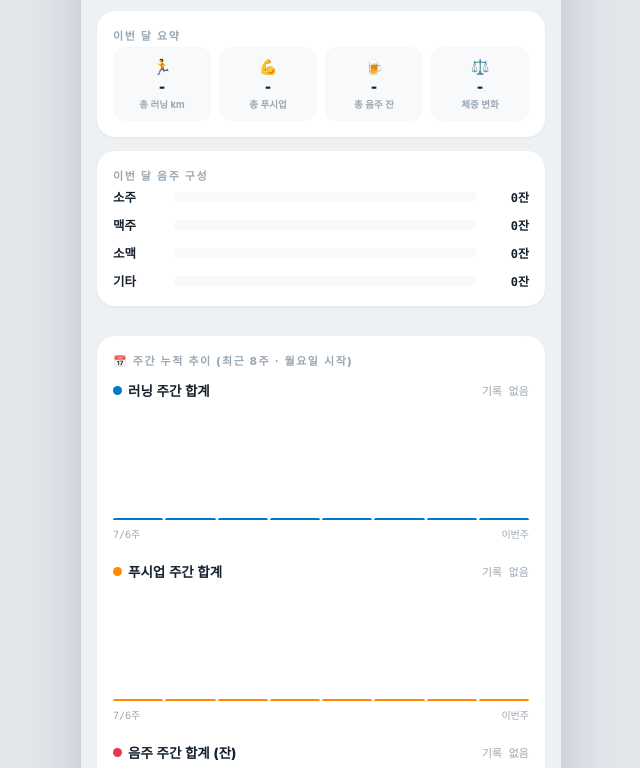
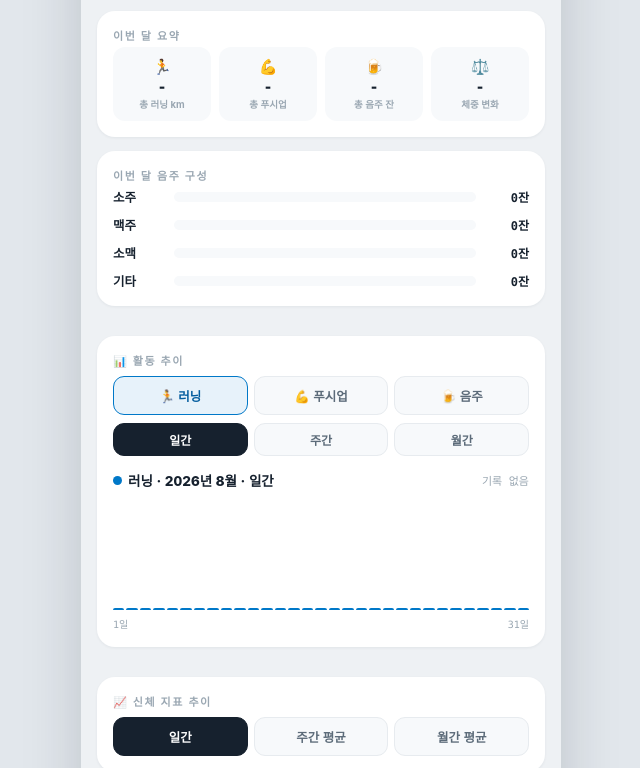
Before and after one commit to superbisheng/body-recomp., a plain HTML site: page index.html in a window 1280 px wide. Shown: the part 2032-2800 px from the top of the page, without its empty margins (319-959 px from the left). Drawn offline with Linux system fonts and the light colour scheme.

Commit message:
Add files via upload

```diff
--- a/index.html
+++ b/index.html
@@ -100,7 +100,7 @@ header::after{
 .addrow{margin-bottom:14px;}
 .addrow-top{display:flex;gap:8px;align-items:center;}
 .addrow-top input[type=number]{
-  flex:1;font-family:var(--mono);font-size:17px;font-weight:800;color:var(--ink);
+  flex:1;font-family:var(--mono);font-size:15px;font-weight:700;color:var(--ink);
   border:1.5px solid var(--line);border-radius:12px;padding:10px 11px;background:var(--card-soft);
   min-width:0;
 }
@@ -223,8 +223,23 @@ header::after{
 .dbk-row .v{font-family:var(--mono);font-size:12px;font-weight:800;text-align:right;}
 
 /* charts */
+/* activity trend tabs */
+.tabrow{display:flex;gap:6px;margin-top:10px;}
+.tabrow:first-of-type{margin-top:8px;}
+.tabrow.sub{margin-top:8px;}
+.tabbtn{
+  flex:1;font-size:12.5px;font-weight:800;padding:9px 0;border-radius:11px;
+  border:1.5px solid var(--line);background:var(--card-soft);color:var(--sub);cursor:pointer;
+}
+.tabrow.sub .tabbtn{font-size:12px;font-weight:700;padding:7px 0;}
+.tabbtn.on-run{background:#E7F2FA;border-color:var(--blue);color:var(--blue-dk);}
+.tabbtn.on-push{background:#FFF1E0;border-color:var(--orange);color:#B85E00;}
+.tabbtn.on-drink{background:var(--red-soft);border-color:var(--red);color:var(--red);}
+.tabbtn.on-gran{background:var(--ink);border-color:var(--ink);color:#fff;}
+
 .chart-head{display:flex;align-items:center;justify-content:space-between;margin-bottom:10px;}
 .chart-title{font-size:13.5px;font-weight:800;display:flex;align-items:center;gap:6px;}
+.chart-cap{font-size:11px;font-weight:600;color:var(--faint);text-transform:none;letter-spacing:0;}
 .chart-title i{width:9px;height:9px;border-radius:50%;display:inline-block;}
 .chart-max{font-family:var(--mono);font-size:11px;color:var(--faint);}
 .bars{display:flex;align-items:flex-end;gap:2px;height:110px;}
@@ -394,78 +409,67 @@ footer{padding:18px 20px 4px;font-family:var(--mono);font-size:10px;color:var(--
     </div>
   </div>
 
-  <!-- ===== 주간 누적 추이 ===== -->
+  <!-- ===== 활동 추이 (일간/주간/월간) ===== -->
   <div class="sec">
     <div class="card">
-      <p class="eyebrow">📅 주간 누적 추이 (최근 8주 · 월요일 시작)</p>
-      <div class="chart-head" style="margin-top:12px">
-        <span class="chart-title"><i style="background:var(--blue)"></i>러닝 주간 합계</span>
-        <span class="chart-max" id="wkRunMax">-</span>
+      <p class="eyebrow">📊 활동 추이</p>
+
+      <div class="tabrow" id="metricTabs">
+        <button type="button" class="tabbtn" data-metric="run">🏃 러닝</button>
+        <button type="button" class="tabbtn" data-metric="push">💪 푸시업</button>
+        <button type="button" class="tabbtn" data-metric="drink">🍺 음주</button>
       </div>
-      <div class="bars" id="wkRunBars"></div>
-      <div class="chart-xaxis"><span id="wkRunFirst">-</span><span>이번주</span></div>
+      <div class="tabrow sub" id="granTabs">
+        <button type="button" class="tabbtn" data-gran="day">일간</button>
+        <button type="button" class="tabbtn" data-gran="week">주간</button>
+        <button type="button" class="tabbtn" data-gran="month">월간</button>
+      </div>
 
-      <div class="chart-head" style="margin-top:20px">
-        <span class="chart-title"><i style="background:var(--orange)"></i>푸시업 주간 합계</span>
-        <span class="chart-max" id="wkPushMax">-</span>
+      <div class="chart-head" style="margin-top:14px">
+        <span class="chart-title"><i id="actDot" style="background:var(--blue)"></i><span id="actTitle">러닝 · 일간</span></span>
+        <span class="chart-max" id="actMax">-</span>
       </div>
-      <div class="bars" id="wkPushBars"></div>
-      <div class="chart-xaxis"><span id="wkPushFirst">-</span><span>이번주</span></div>
-
-      <div class="chart-head" style="margin-top:20px">
-        <span class="chart-title"><i style="background:var(--red)"></i>음주 주간 합계 (잔)</span>
-        <span class="chart-max" id="wkDrinkMax">-</span>
-      </div>
-      <div class="bars" id="wkDrinkBars"></div>
-      <div class="chart-xaxis"><span id="wkDrinkFirst">-</span><span>이번주</span></div>
-    </div>
-  </div>
-
-  <!-- ===== 막대그래프 (이번 달 일별) ===== -->
-  <div class="sec">
-    <div class="card">
-      <div class="chart-head">
-        <span class="chart-title"><i style="background:var(--blue)"></i>러닝 거리 (일별 합계)</span>
-        <span class="chart-max" id="runChartMax">-</span>
-      </div>
-      <div class="bars" id="runBars"></div>
-      <div class="chart-xaxis"><span>1일</span><span id="runMidLabel">-</span><span id="runLastLabel">-</span></div>
-    </div>
-
-    <div class="card">
-      <div class="chart-head">
-        <span class="chart-title"><i style="background:var(--orange)"></i>푸시업 (일별 합계)</span>
-        <span class="chart-max" id="pushChartMax">-</span>
-      </div>
-      <div class="bars" id="pushBars"></div>
-      <div class="chart-xaxis"><span>1일</span><span id="pushMidLabel">-</span><span id="pushLastLabel">-</span></div>
+      <div class="bars" id="actBars"></div>
+      <div class="chart-xaxis"><span id="actFirst">-</span><span id="actLast">-</span></div>
     </div>
   </div>
 
   <!-- ===== 꺾은선그래프 ===== -->
   <div class="sec">
     <div class="card">
-      <p class="eyebrow">체성분 추이</p>
+      <p class="eyebrow">📈 신체 지표 추이</p>
+      <div class="tabrow" id="vitalsGranTabs">
+        <button type="button" class="tabbtn" data-vgran="day">일간</button>
+        <button type="button" class="tabbtn" data-vgran="week">주간 평균</button>
+        <button type="button" class="tabbtn" data-vgran="month">월간 평균</button>
+      </div>
+    </div>
+
+    <div class="card">
+      <p class="eyebrow">체성분 추이 <span class="chart-cap" id="bodyCap"></span></p>
       <div class="legend">
         <span><i style="background:var(--c-weight)"></i>체중</span>
         <span><i style="background:var(--c-smm)"></i>골격근량</span>
         <span><i style="background:var(--c-fm)"></i>체지방량</span>
       </div>
       <div id="bodyChartWrap"></div>
+      <div class="chart-xaxis"><span id="bodyFirst">-</span><span id="bodyLast">-</span></div>
     </div>
 
     <div class="card">
-      <p class="eyebrow">기초대사량 추이</p>
+      <p class="eyebrow">기초대사량 추이 <span class="chart-cap" id="bmrCap"></span></p>
       <div id="bmrChartWrap"></div>
+      <div class="chart-xaxis"><span id="bmrFirst">-</span><span id="bmrLast">-</span></div>
     </div>
 
     <div class="card">
-      <p class="eyebrow">혈압 추이</p>
+      <p class="eyebrow">혈압 추이 <span class="chart-cap" id="bpCap"></span></p>
       <div class="legend">
         <span><i style="background:var(--c-sys)"></i>수축기</span>
         <span><i style="background:var(--c-dia)"></i>이완기</span>
       </div>
       <div id="bpChartWrap"></div>
+      <div class="chart-xaxis"><span id="bpFirst">-</span><span id="bpLast">-</span></div>
     </div>
   </div>
 
@@ -781,28 +785,6 @@ function renderMonthStats(){
 }
 
 /* ---------- render: bar charts ---------- */
-function renderBarChart(barsId, maxId, midId, lastId, kind, valKey, color, unit, minMax){
-  var dim = daysInMonth(view.y,view.m);
-  var vals = [];
-  for(var d=1; d<=dim; d++){
-    var ds = dstr(view.y,view.m,d);
-    var dayLogs = logMem.filter(function(x){ return x.date===ds && x.kind===kind; });
-    var sum = dayLogs.reduce(function(s,x){ return s+x[valKey]; },0);
-    vals.push(dayLogs.length ? sum : null);
-  }
-  var present = vals.filter(function(v){ return v!=null; });
-  var max = present.length ? Math.max.apply(null,present) : minMax;
-  max = Math.max(max, minMax*0.4);
-  var html = "";
-  vals.forEach(function(v){
-    var h = v ? Math.max(4,(v/max*100)) : 2;
-    html += '<div class="barcol"><div class="barfill" style="height:'+h+'%;background:'+color+'"></div></div>';
-  });
-  document.getElementById(barsId).innerHTML = html;
-  document.getElementById(maxId).textContent = present.length ? ("최대 "+Math.max.apply(null,present).toFixed(unit==="km"?2:0)+unit) : "기록 없음";
-  document.getElementById(midId).textContent = Math.ceil(dim/2)+"일";
-  document.getElementById(lastId).textContent = dim+"일";
-}
 
 /* ---------- render: line charts (svg) ---------- */
 function buildLineSvg(seriesList, dim, opts){
@@ -853,38 +835,83 @@ function buildLineSvg(seriesList, dim, opts){
   return svg;
 }
 
-function bodySeriesForKey(key, dim){
-  var arr=[];
+function avgBodyInRange(key, startStr, endStr){
+  var vals = bodyMem.filter(function(e){ return e.date>=startStr && e.date<=endStr && e[key]!=null; })
+                     .map(function(e){ return e[key]; });
+  if(!vals.length) return null;
+  return vals.reduce(function(s,v){ return s+v; },0) / vals.length;
+}
+function avgBodyInMonth(key, y, m){
+  var prefix = y+"-"+pad2(m+1)+"-";
+  var vals = bodyMem.filter(function(e){ return e.date.indexOf(prefix)===0 && e[key]!=null; })
+                     .map(function(e){ return e[key]; });
+  if(!vals.length) return null;
+  return vals.reduce(function(s,v){ return s+v; },0) / vals.length;
+}
+function vitalsSeriesForKey(key, gran){
+  if(gran==="week"){
+    var wb = weekBuckets(8);
+    var data = wb.map(function(b){ return avgBodyInRange(key, b.startStr, b.endStr); });
+    return {data:data, dim:8, first:wb[0].label+"주", last:"이번주", caption:"최근 8주 평균"};
+  }
+  if(gran==="month"){
+    var mb = monthBuckets(6);
+    var data = mb.map(function(b){ return avgBodyInMonth(key, b.y, b.m); });
+    return {data:data, dim:6, first:mb[0].label, last:"이번달", caption:"최근 6개월 평균"};
+  }
+  var dim = daysInMonth(view.y,view.m);
+  var data = [];
   for(var d=1; d<=dim; d++){
     var e=findBody(dstr(view.y,view.m,d));
-    arr.push(e && e[key]!=null ? e[key] : null);
+    data.push(e && e[key]!=null ? e[key] : null);
   }
-  return arr;
+  return {data:data, dim:dim, first:"1일", last:dim+"일", caption:monthLabelStr(view.y,view.m)+" · 일별 측정값"};
 }
 
 function renderLineCharts(){
-  var dim = daysInMonth(view.y,view.m);
+  document.querySelectorAll("#vitalsGranTabs .tabbtn").forEach(function(b){
+    b.className = "tabbtn" + (b.dataset.vgran===vitalsGran ? " on-gran" : "");
+  });
+
+  var wS = vitalsSeriesForKey("weight", vitalsGran);
+  var sS = vitalsSeriesForKey("smm", vitalsGran);
+  var fS = vitalsSeriesForKey("fm", vitalsGran);
 
   var wMid = ((goals.wLow+goals.wHigh)/2);
   var bodySvg = buildLineSvg([
-    {data:bodySeriesForKey("weight",dim), color:"#00B295"},
-    {data:bodySeriesForKey("smm",dim),    color:"#4C5FD5"},
-    {data:bodySeriesForKey("fm",dim),     color:"#FF6B5B"}
-  ], dim, {targets:[
+    {data:wS.data, color:"#00B295"},
+    {data:sS.data, color:"#4C5FD5"},
+    {data:fS.data, color:"#FF6B5B"}
+  ], wS.dim, {targets:[
     {value:wMid, color:"#00B295", label:"체중 목표 "+wMid},
     {value:goals.muscle, color:"#4C5FD5", label:"근육 목표 "+goals.muscle}
   ]});
-  document.getElementById("bodyChartWrap").innerHTML = bodySvg || '<div class="empty-note">이번 달 체성분 기록이 없습니다</div>';
+  document.getElementById("bodyChartWrap").innerHTML = bodySvg || '<div class="empty-note">표시할 체성분 기록이 없습니다</div>';
+  document.getElementById("bodyCap").textContent = wS.caption;
+  document.getElementById("bodyFirst").textContent = wS.first;
+  document.getElementById("bodyLast").textContent = wS.last;
 
-  var bmrSvg = buildLineSvg([{data:bodySeriesForKey("bmr",dim), color:"#2F3E85"}], dim, {});
-  document.getElementById("bmrChartWrap").innerHTML = bmrSvg || '<div class="empty-note">이번 달 기초대사량 기록이 없습니다</div>';
+  var bmrS = vitalsSeriesForKey("bmr", vitalsGran);
+  var bmrSvg = buildLineSvg([{data:bmrS.data, color:"#2F3E85"}], bmrS.dim, {});
+  document.getElementById("bmrChartWrap").innerHTML = bmrSvg || '<div class="empty-note">표시할 기초대사량 기록이 없습니다</div>';
+  document.getElementById("bmrCap").textContent = bmrS.caption;
+  document.getElementById("bmrFirst").textContent = bmrS.first;
+  document.getElementById("bmrLast").textContent = bmrS.last;
 
+  var sysS = vitalsSeriesForKey("bpSys", vitalsGran);
+  var diaS = vitalsSeriesForKey("bpDia", vitalsGran);
   var bpSvg = buildLineSvg([
-    {data:bodySeriesForKey("bpSys",dim), color:"#6C4FF6"},
-    {data:bodySeriesForKey("bpDia",dim), color:"#C9B8FE"}
-  ], dim, {});
-  document.getElementById("bpChartWrap").innerHTML = bpSvg || '<div class="empty-note">이번 달 혈압 기록이 없습니다</div>';
+    {data:sysS.data, color:"#6C4FF6"},
+    {data:diaS.data, color:"#C9B8FE"}
+  ], sysS.dim, {});
+  document.getElementById("bpChartWrap").innerHTML = bpSvg || '<div class="empty-note">표시할 혈압 기록이 없습니다</div>';
+  document.getElementById("bpCap").textContent = sysS.caption;
+  document.getElementById("bpFirst").textContent = sysS.first;
+  document.getElementById("bpLast").textContent = sysS.last;
 }
+document.querySelectorAll("#vitalsGranTabs .tabbtn").forEach(function(b){
+  b.addEventListener("click", function(){ vitalsGran = b.dataset.vgran; renderLineCharts(); });
+});
 
 /* ---------- goal status ---------- */
 function latestBody(){
@@ -982,7 +1009,31 @@ function renderStreaks(){
   document.getElementById("streakNoDrink").textContent = streakNoDrinkDays()+"일";
 }
 
-/* ---------- weekly trend (last 8 weeks, Monday-start) ---------- */
+/* ---------- activity trend (day / week / month, for run / push / drink) ---------- */
+var METRICS = {
+  run:   {kind:"run",   valKey:"km",      color:"#0078C8", unit:"km", label:"러닝",   tabClass:"on-run"},
+  push:  {kind:"push",  valKey:"count",   color:"#FF8A00", unit:"개", label:"푸시업", tabClass:"on-push"},
+  drink: {kind:"drink", valKey:"glasses", color:"#E5384F", unit:"잔", label:"음주",   tabClass:"on-drink"}
+};
+var chartMetric = "run";
+var chartGran = "day";
+var vitalsGran = "day";
+
+function dailySumsForMonth(kind, valKey, y, m){
+  var dim = daysInMonth(y,m);
+  var arr = [];
+  for(var d=1; d<=dim; d++){
+    var ds = dstr(y,m,d);
+    var dayLogs = logMem.filter(function(x){ return x.date===ds && x.kind===kind; });
+    var sum = dayLogs.reduce(function(s,x){ return s+x[valKey]; },0);
+    arr.push(dayLogs.length ? sum : null);
+  }
+  return arr;
+}
+function sumInRange(kind, valKey, startStr, endStr){
+  return logMem.filter(function(x){ return x.kind===kind && x.date>=startStr && x.date<=endStr; })
+               .reduce(function(s,x){ return s+x[valKey]; },0);
+}
 function weekBuckets(n){
   var t = new Date(TODAY.y,TODAY.m,TODAY.d);
   var dow = t.getDay(); // 0=Sun..6=Sat
@@ -992,36 +1043,87 @@ function weekBuckets(n){
   for(var i=n-1;i>=0;i--){
     var start = new Date(thisMonday); start.setDate(thisMonday.getDate()-i*7);
     var end = new Date(start); end.setDate(start.getDate()+6);
-    buckets.push({start:start, end:end,
+    buckets.push({
       startStr: dstr(start.getFullYear(),start.getMonth(),start.getDate()),
-      endStr: dstr(end.getFullYear(),end.getMonth(),end.getDate())});
+      endStr: dstr(end.getFullYear(),end.getMonth(),end.getDate()),
+      label: (start.getMonth()+1)+"/"+start.getDate()
+    });
   }
   return buckets;
 }
-function sumInRange(kind, valKey, startStr, endStr){
-  return logMem.filter(function(x){ return x.kind===kind && x.date>=startStr && x.date<=endStr; })
+function monthBuckets(n){
+  var buckets=[];
+  var y=TODAY.y, m=TODAY.m;
+  for(var i=n-1;i>=0;i--){
+    var mm=m-i, yy=y;
+    while(mm<0){ mm+=12; yy--; }
+    buckets.push({y:yy, m:mm, label:(mm+1)+"월"});
+  }
+  return buckets;
+}
+function sumInMonth(kind, valKey, y, m){
+  var prefix = y+"-"+pad2(m+1)+"-";
+  return logMem.filter(function(x){ return x.kind===kind && x.date.indexOf(prefix)===0; })
                .reduce(function(s,x){ return s+x[valKey]; },0);
 }
-function renderWeeklyBar(barsId, maxId, firstId, kind, valKey, color, unit){
-  var buckets = weekBuckets(8);
-  var vals = buckets.map(function(b){ return sumInRange(kind, valKey, b.startStr, b.endStr); });
-  var max = Math.max.apply(null, vals.concat([kind==="drink"?1:(kind==="push"?10:1)]));
+
+function renderActivityChart(){
+  var cfg = METRICS[chartMetric];
+
+  document.querySelectorAll("#metricTabs .tabbtn").forEach(function(b){
+    var m = b.dataset.metric;
+    b.className = "tabbtn" + (m===chartMetric ? " "+METRICS[m].tabClass : "");
+  });
+  document.querySelectorAll("#granTabs .tabbtn").forEach(function(b){
+    b.className = "tabbtn" + (b.dataset.gran===chartGran ? " on-gran" : "");
+  });
+  document.getElementById("actDot").style.background = cfg.color;
+
+  var vals, firstLabel, lastLabel, titleSuffix, minMax;
+  var decimals = cfg.unit==="km" ? 1 : 0;
+
+  if(chartGran==="day"){
+    vals = dailySumsForMonth(cfg.kind, cfg.valKey, view.y, view.m);
+    firstLabel = "1일"; lastLabel = vals.length+"일";
+    titleSuffix = monthLabelStr(view.y,view.m)+" · 일간";
+    minMax = cfg.unit==="km" ? 2 : (cfg.unit==="개" ? 10 : 1);
+  } else if(chartGran==="week"){
+    var wb = weekBuckets(8);
+    vals = wb.map(function(b){ var s=sumInRange(cfg.kind, cfg.valKey, b.startStr, b.endStr); return s>0?s:null; });
+    firstLabel = wb[0].label+"주"; lastLabel = "이번주";
+    titleSuffix = "최근 8주 · 주간";
+    minMax = cfg.unit==="km" ? 5 : (cfg.unit==="개" ? 30 : 1);
+  } else {
+    var mb = monthBuckets(6);
+    vals = mb.map(function(b){ var s=sumInMonth(cfg.kind, cfg.valKey, b.y, b.m); return s>0?s:null; });
+    firstLabel = mb[0].label; lastLabel = "이번달";
+    titleSuffix = "최근 6개월 · 월간";
+    minMax = cfg.unit==="km" ? 15 : (cfg.unit==="개" ? 100 : 4);
+  }
+
+  document.getElementById("actTitle").textContent = cfg.label+" · "+titleSuffix;
+
+  var present = vals.filter(function(v){ return v!=null; });
+  var max = present.length ? Math.max.apply(null,present) : minMax;
+  max = Math.max(max, minMax*0.4);
+
   var html = "";
   vals.forEach(function(v){
-    var h = v>0 ? Math.max(4,(v/max*100)) : 2;
-    html += '<div class="barcol"><div class="barfill" style="height:'+h+'%;background:'+color+'"></div></div>';
+    var h = v ? Math.max(4,(v/max*100)) : 2;
+    html += '<div class="barcol"><div class="barfill" style="height:'+h+'%;background:'+cfg.color+'"></div></div>';
   });
-  document.getElementById(barsId).innerHTML = html;
-  var m = Math.max.apply(null, vals);
-  document.getElementById(maxId).textContent = m>0 ? ("최고주 "+(unit==="km"?m.toFixed(1):m)+unit) : "기록 없음";
-  var first = buckets[0];
-  document.getElementById(firstId).textContent = (first.start.getMonth()+1)+"/"+first.start.getDate()+"주";
+  document.getElementById("actBars").innerHTML = html;
+  document.getElementById("actMax").textContent = present.length ?
+    ("최대 "+Math.max.apply(null,present).toFixed(decimals)+cfg.unit) : "기록 없음";
+  document.getElementById("actFirst").textContent = firstLabel;
+  document.getElementById("actLast").textContent = lastLabel;
 }
-function renderWeeklyCharts(){
-  renderWeeklyBar("wkRunBars","wkRunMax","wkRunFirst","run","km","#0078C8","km");
-  renderWeeklyBar("wkPushBars","wkPushMax","wkPushFirst","push","count","#FF8A00","개");
-  renderWeeklyBar("wkDrinkBars","wkDrinkMax","wkDrinkFirst","drink","glasses","#E5384F","잔");
-}
+document.querySelectorAll("#metricTabs .tabbtn").forEach(function(b){
+  b.addEventListener("click", function(){ chartMetric = b.dataset.metric; renderActivityChart(); });
+});
+document.querySelectorAll("#granTabs .tabbtn").forEach(function(b){
+  b.addEventListener("click", function(){ chartGran = b.dataset.gran; renderActivityChart(); });
+});
 
 /* ---------- month navigation ---------- */
 document.getElementById("prevM").addEventListener("click", function(){
@@ -1042,9 +1144,7 @@ function renderAll(){
   renderStreaks();
   renderCalendar();
   renderMonthStats();
-  renderWeeklyCharts();
-  renderBarChart("runBars","runChartMax","runMidLabel","runLastLabel","run","km","#0078C8","km",5);
-  renderBarChart("pushBars","pushChartMax","pushMidLabel","pushLastLabel","push","count","#FF8A00","개",30);
+  renderActivityChart();
   renderLineCharts();
 }
 
```
